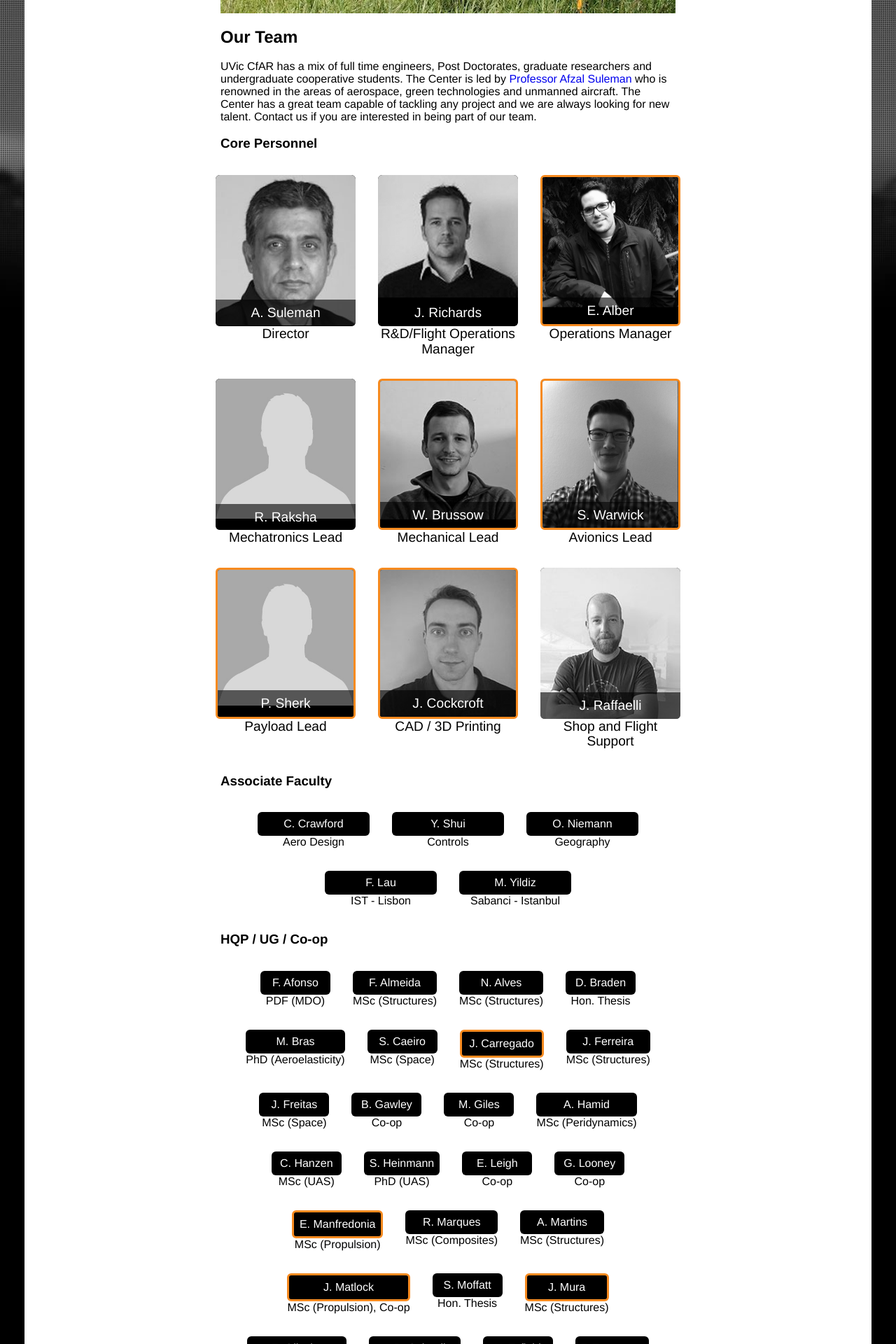
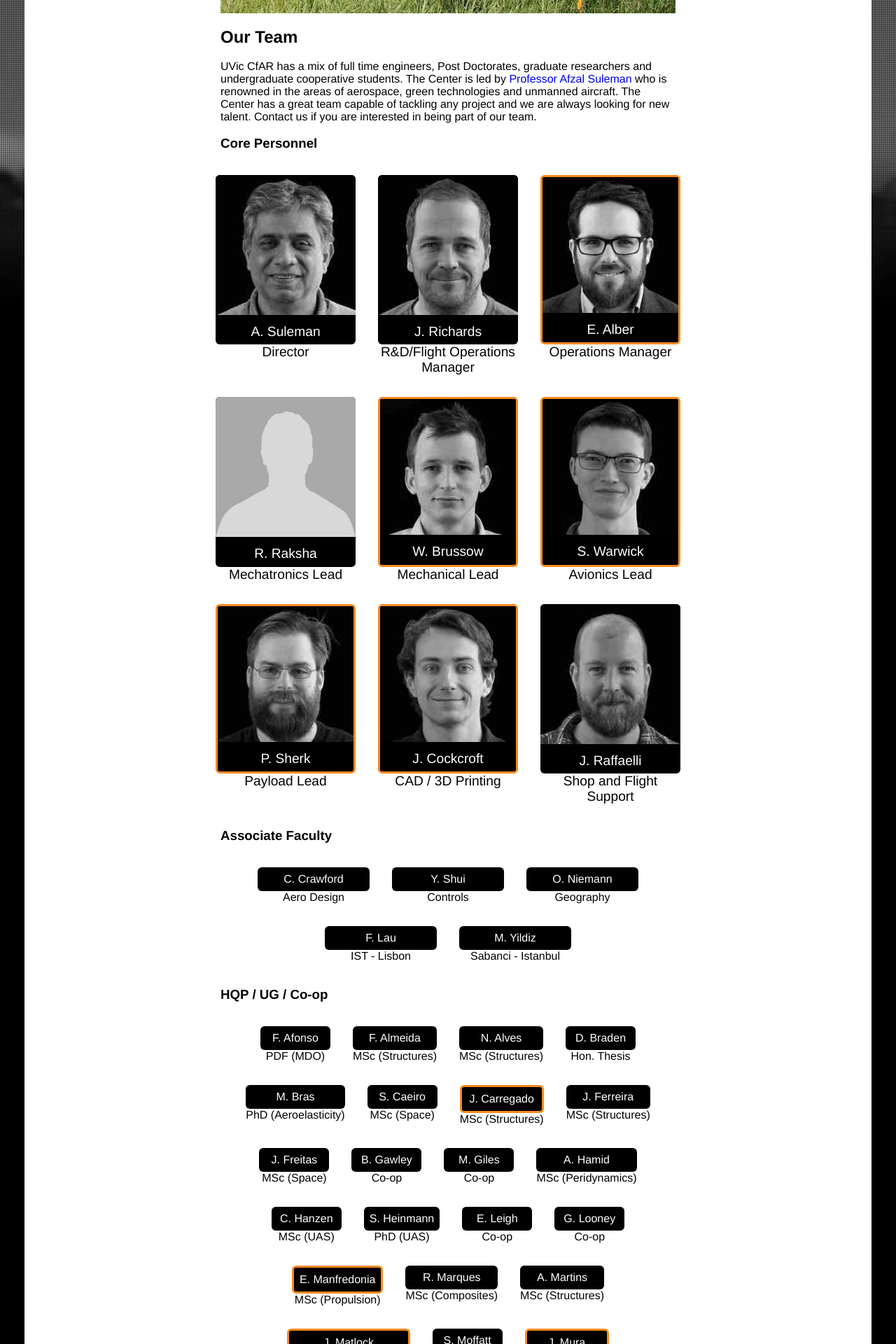
Before and after one commit to UVic-CfAR/uvic-cfar.github.io, a Jekyll site: the page built from about-us.html, in a window 1280 px wide. Shown: the part 573-2493 px from the top of the page at 70% size. Built offline with Jekyll 4.4.1, drawn with Linux system fonts in a browser that asks for light colours.

Commit message:
update team headshots and fix link highlight bug

```diff
--- a/about-us.html
+++ b/about-us.html
@@ -25,7 +25,7 @@ stylesheet: about
 		<dd>R&amp;D/Flight Operations Manager</dd>
 	</dl><dl>
 		<dt class="hasLink"><a href="/profile/ealber.html">
-			<img src="/images/profile/ealber.png" alt="E. Alber"/>
+			<img src="/images/profile/ealber.jpg" alt="E. Alber"/>
 			<span>E. Alber</span>
 		</a></dt>
 		<dd>Operations Manager</dd>
@@ -44,14 +44,14 @@ stylesheet: about
 		<dd>Mechanical Lead</dd>
 	</dl><dl>
 		<dt class="hasLink"><a href="/profile/swarwick.html">
-			<img src="/images/profile/swarwick.png" alt="S. Warwick"/>
+			<img src="/images/profile/swarwick.jpg" alt="S. Warwick"/>
 			<span>S. Warwick</span>
 		</a></dt>
 		<dd>Avionics Lead</dd>
 	</dl>
 	<dl>
 		<dt class="hasLink"><a href="/profile/psherk.html">
-			<img src="/images/profile/placeholder.png" alt=""/>
+			<img src="/images/profile/psherk.jpg" alt="P. Sherk"/>
 			<span>P. Sherk</span>
 		</a></dt>
 		<dd>Payload Lead</dd>
--- a/r/about.scss
+++ b/r/about.scss
@@ -21,54 +21,31 @@
 	}
 
 	dt {
-		position: relative;
 		display: block;
 		margin: 0 auto;
 		background: black;
 		overflow: hidden;
 		color: white;
 		border-radius: 6px;
-		padding: $rem / 2;
 
 		&.hasLink {
-			border: 3px solid $cfar-orange;
-		}
-
-		a {
-			display: block;
-			color: white;
-			margin: -($rem / 2);
-			padding: $rem / 2;
-
-			&:hover {
-				background-color: $cfar-orange;
-
-				img {
-					filter: none;
-				}
-
-				span {
-					background-color: $cfar-orange;
-				}
-			}
+			// link will do the rounding and bg instead
+			overflow: visible;
+			background: transparent;
 		}
 	}
 
-	img {
-		position: absolute;
-		top: 0;
-		left: 0;
-		width: 100%;
-		filter: grayscale(1);
-	}
+	a {
+		display: block;
+		color: white;
+		border-radius: 6px;
+		overflow: hidden;
+		background: black;
+		border: 3px solid $cfar-orange;
 
-	span {
-		position: absolute;
-		bottom: 0;
-		left: 0;
-		right: 0;
-		padding: $rem / 2;
-		background-color: transparentize(black, 0.4);
+		&:hover {
+			background-color: $cfar-orange;
+		}
 	}
 }
 
@@ -77,11 +54,40 @@
 	max-width: (200px + (2 * $rem)) * 3; // fit 3 across at most
 
 	dl { width: 200px; }
-	dt { height: 216px; }
+
+	dt { padding: 0; }
+
+	span {
+		display: block;
+		padding: $rem / 2;
+	}
+
+	img {
+		filter: grayscale(1);
+	}
+
+	:hover img {
+		filter: none;
+	}
+}
+
+.people__associate,
+.people__more {
+	dt {
+		padding: $rem / 2;
+
+		&.hasLink {
+			padding: 0;
+		}
+	}
+
+	a {
+		padding: $rem / 2;
+	}
 }
 
 .people__associate {
-	dl { width: 160px; }
+	dl { min-width: 160px; }
 }
 
 .people__more {
```
Also changed, not shown: images/profile/asuleman.jpg, images/profile/ealber.jpg (added), images/profile/ealber.png (deleted), images/profile/jcockcroft.jpg, images/profile/jraffaelli.jpg, images/profile/jrichards.jpg, images/profile/psherk.jpg (added), images/profile/swarwick.jpg (added), images/profile/swarwick.png (deleted), images/profile/wbrussow.jpg.
